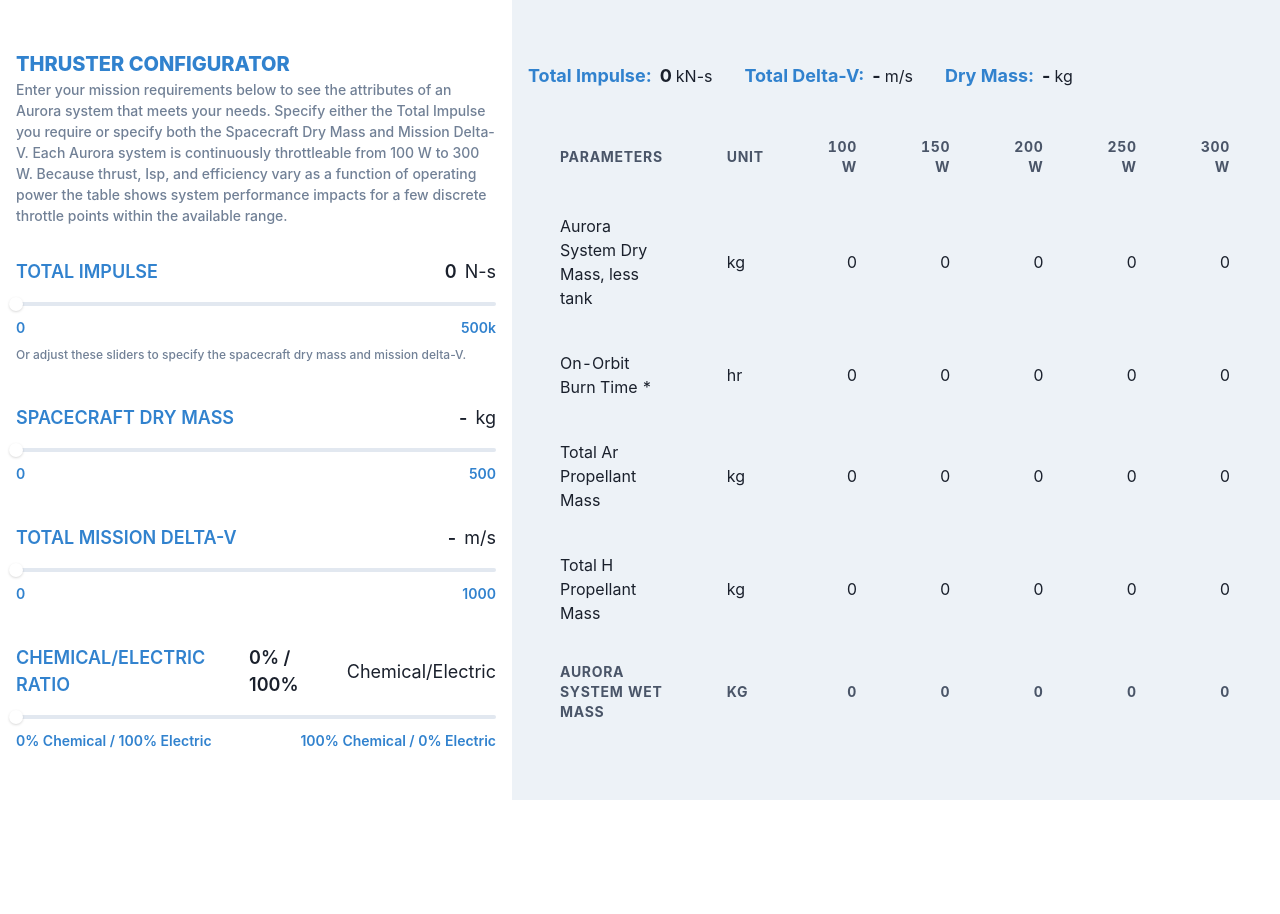
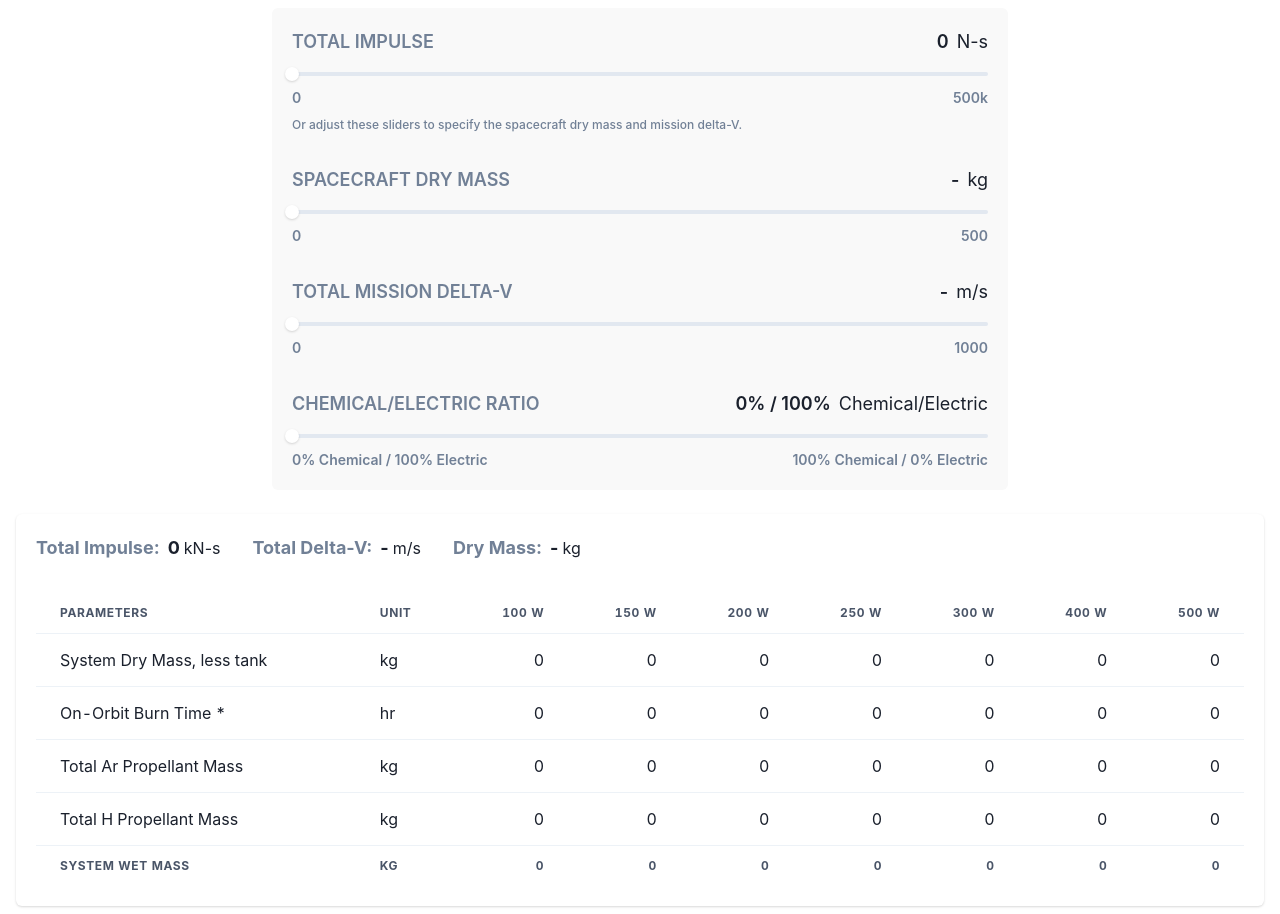
Before and after one commit to avikonduru/plasmic-impluse-calculator, a React (Create React App) app: page / in a window 1280 px wide. Before the commit the page ends 800 px from the top, so only its background shows below. Built offline with nearby package versions, Linux system fonts and the light colour scheme.

Commit message:
ui changes

```diff
--- a/src/App.js
+++ b/src/App.js
@@ -27,6 +27,8 @@
   Td,
   TableCaption,
   TableContainer,
+  Card,
+  CardBody,
 } from '@chakra-ui/react';
 import { ColorModeSwitcher } from './ColorModeSwitcher';
 import { Logo } from './Logo';
@@ -47,31 +49,15 @@
 
   return (
     <ChakraProvider theme={theme}>
-      <Flex w="100%" h="100vh">
-        <Grid w="100%" templateColumns="repeat(5, 1fr)">
-          <GridItem colSpan={2}>
-            <Container>
-              <Flex direction="column" justify="center" h="100vh">
-                <Box mb="8">
-                  <Text fontWeight="800" fontSize="xl" color="blue.500">
-                    THRUSTER CONFIGURATOR
-                  </Text>
-                  <Text fontWeight="500" fontSize="sm" color="gray.500">
-                    Enter your mission requirements below to see the attributes
-                    of an Aurora system that meets your needs. Specify either
-                    the Total Impulse you require or specify both the Spacecraft
-                    Dry Mass and Mission Delta-V. Each Aurora system is
-                    continuously throttleable from 100 W to 300 W. Because
-                    thrust, Isp, and efficiency vary as a function of operating
-                    power the table shows system performance impacts for a few
-                    discrete throttle points within the available range.
-                  </Text>
-                </Box>
+      <Box w="100%" py="2">
+        <Container maxW="container.md" mb="6">
+          <Card shadow="none" bg="#f9f9f9">
+            <CardBody>
               <Box>
-                  <Stack spacing="10">
+                <Stack spacing="8">
                   <Stack>
                     <Flex align="center">
-                        <Text fontWeight="600" fontSize="lg" color="blue.500">
+                      <Text fontWeight="600" fontSize="lg" color="gray.500">
                         TOTAL IMPULSE
                       </Text>
                       <Spacer />
@@ -95,24 +81,24 @@
                         <SliderThumb />
                       </Slider>
                       <Flex align="center">
-                          <Text color="blue.500" fontWeight="600" fontSize="sm">
+                        <Text color="gray.500" fontWeight="600" fontSize="sm">
                           0
                         </Text>
                         <Spacer />
-                          <Text color="blue.500" fontWeight="600" fontSize="sm">
+                        <Text color="gray.500" fontWeight="600" fontSize="sm">
                           500k
                         </Text>
                       </Flex>
                     </Box>
                     <Text fontWeight="500" fontSize="xs" color="gray.500">
-                        Or adjust these sliders to specify the spacecraft dry
-                        mass and mission delta-V.
+                      Or adjust these sliders to specify the spacecraft dry mass
+                      and mission delta-V.
                     </Text>
                   </Stack>
 
                   <Stack>
                     <Flex align="center">
-                        <Text fontWeight="600" fontSize="lg" color="blue.500">
+                      <Text fontWeight="600" fontSize="lg" color="gray.500">
                         SPACECRAFT DRY MASS
                       </Text>
                       <Spacer />
@@ -136,11 +122,11 @@
                         <SliderThumb />
                       </Slider>
                       <Flex align="center">
-                          <Text color="blue.500" fontWeight="600" fontSize="sm">
+                        <Text color="gray.500" fontWeight="600" fontSize="sm">
                           0
                         </Text>
                         <Spacer />
-                          <Text color="blue.500" fontWeight="600" fontSize="sm">
+                        <Text color="gray.500" fontWeight="600" fontSize="sm">
                           500
                         </Text>
                       </Flex>
@@ -149,7 +135,7 @@
 
                   <Stack>
                     <Flex align="center">
-                        <Text fontWeight="600" fontSize="lg" color="blue.500">
+                      <Text fontWeight="600" fontSize="lg" color="gray.500">
                         TOTAL MISSION DELTA-V
                       </Text>
                       <Spacer />
@@ -173,11 +159,11 @@
                         <SliderThumb />
                       </Slider>
                       <Flex align="center">
-                          <Text color="blue.500" fontWeight="600" fontSize="sm">
+                        <Text color="gray.500" fontWeight="600" fontSize="sm">
                           0
                         </Text>
                         <Spacer />
-                          <Text color="blue.500" fontWeight="600" fontSize="sm">
+                        <Text color="gray.500" fontWeight="600" fontSize="sm">
                           1000
                         </Text>
                       </Flex>
@@ -186,7 +172,7 @@
 
                   <Stack>
                     <Flex align="center">
-                        <Text fontWeight="600" fontSize="lg" color="blue.500">
+                      <Text fontWeight="600" fontSize="lg" color="gray.500">
                         CHEMICAL/ELECTRIC RATIO
                       </Text>
                       <Spacer />
@@ -214,11 +200,11 @@
                         <SliderThumb />
                       </Slider>
                       <Flex align="center">
-                          <Text color="blue.500" fontWeight="600" fontSize="sm">
+                        <Text color="gray.500" fontWeight="600" fontSize="sm">
                           0% Chemical / 100% Electric
                         </Text>
                         <Spacer />
-                          <Text color="blue.500" fontWeight="600" fontSize="sm">
+                        <Text color="gray.500" fontWeight="600" fontSize="sm">
                           100% Chemical / 0% Electric
                         </Text>
                       </Flex>
@@ -226,20 +212,15 @@
                   </Stack>
                 </Stack>
               </Box>
-              </Flex>
+            </CardBody>
+          </Card>
         </Container>
-          </GridItem>
-          <GridItem colSpan={3} bg="gray.100">
-            <Container maxW="container.lg">
-              <Flex direction="column" justify="center" h="100vh">
+        <Container maxW="container.xl">
+          <Card>
+            <CardBody>
               <Stack direction="row" spacing="8" mb="8">
                 <Flex align="center">
-                    <Text
-                      color="blue.500"
-                      fontWeight="700"
-                      fontSize="lg"
-                      mr="2"
-                    >
+                  <Text color="gray.500" fontWeight="700" fontSize="lg" mr="2">
                     Total Impulse:
                   </Text>
                   <Text fontWeight="700" fontSize="lg" mr="1">
@@ -251,12 +232,7 @@
                 </Flex>
 
                 <Flex align="center">
-                    <Text
-                      color="blue.500"
-                      fontWeight="700"
-                      fontSize="lg"
-                      mr="2"
-                    >
+                  <Text color="gray.500" fontWeight="700" fontSize="lg" mr="2">
                     Total Delta-V:
                   </Text>
                   <Text fontWeight="700" fontSize="lg" mr="1">
@@ -266,12 +242,7 @@
                 </Flex>
 
                 <Flex align="center">
-                    <Text
-                      color="blue.500"
-                      fontWeight="700"
-                      fontSize="lg"
-                      mr="2"
-                    >
+                  <Text color="gray.500" fontWeight="700" fontSize="lg" mr="2">
                     Dry Mass:
                   </Text>
                   <Text fontWeight="700" fontSize="lg" mr="1">
@@ -283,7 +254,7 @@
 
               <Box>
                 <TableContainer>
-                    <Table variant="simple" size="lg" whiteSpace="wrap">
+                  <Table variant="simple" size="md" whiteSpace="wrap">
                     <Thead>
                       <Tr>
                         <Th>Parameters</Th>
@@ -299,7 +270,7 @@
                     </Thead>
                     <Tbody>
                       <Tr>
-                          <Td>Aurora System Dry Mass, less tank</Td>
+                        <Td>System Dry Mass, less tank</Td>
                         <Td>kg</Td>
                         <Td isNumeric>0</Td>
                         <Td isNumeric>0</Td>
@@ -348,7 +319,7 @@
                     </Tbody>
                     <Tfoot>
                       <Tr>
-                          <Th>Aurora System Wet Mass</Th>
+                        <Th>System Wet Mass</Th>
                         <Th>kg</Th>
                         <Th isNumeric>0</Th>
                         <Th isNumeric>0</Th>
@@ -362,11 +333,10 @@
                   </Table>
                 </TableContainer>
               </Box>
-              </Flex>
+            </CardBody>
+          </Card>
         </Container>
-          </GridItem>
-        </Grid>
-      </Flex>
+      </Box>
     </ChakraProvider>
   );
 }
```
Lines whose indentation alone changed are shown as unchanged.
